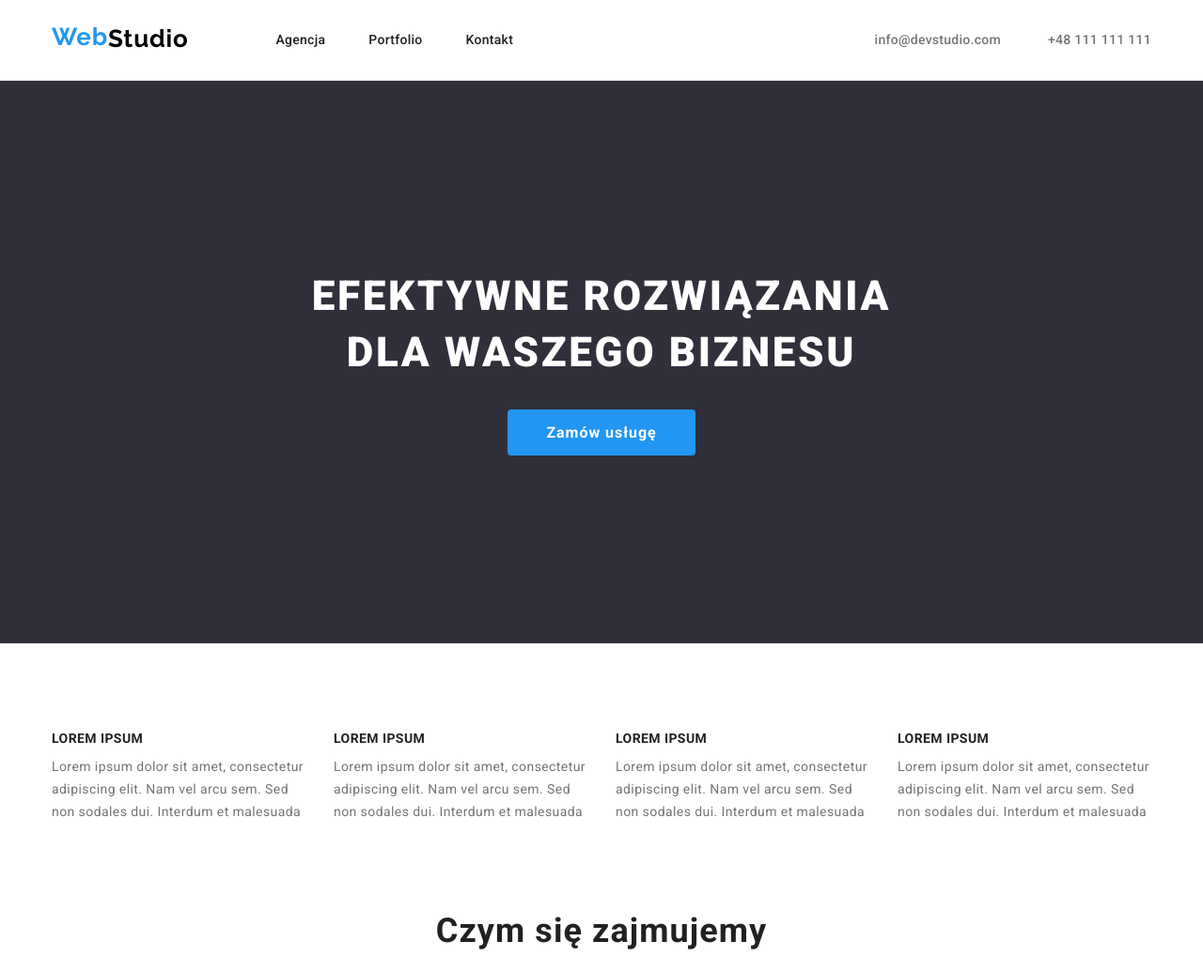
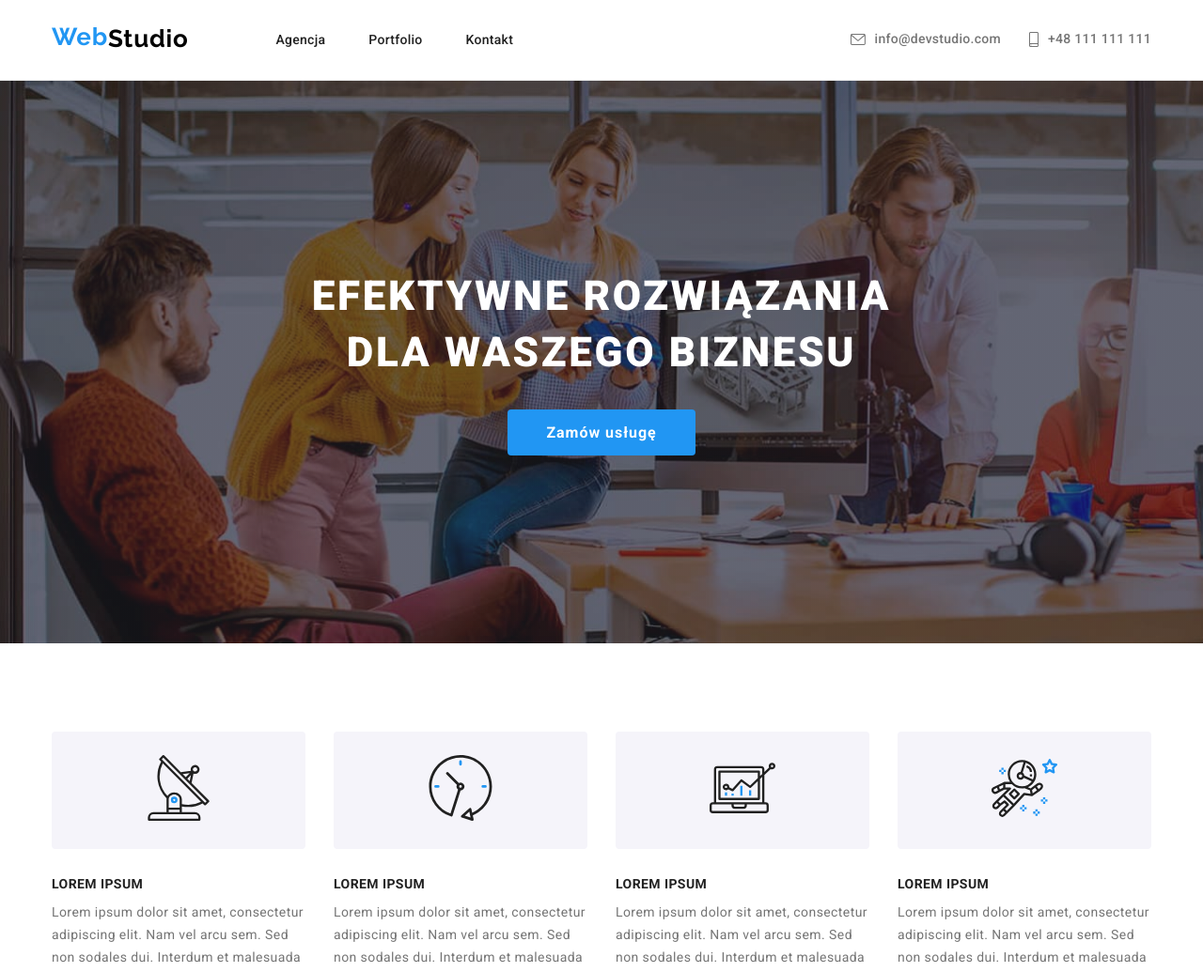
Before and after one commit to WaldemarKubiak/goit-markup-hw-04, a plain HTML site: page index.html in a window 1280 px wide. Shown: the top 1035 px of the page at 94% size. Drawn offline with nearby package versions, Linux system fonts and the light colour scheme.

Commit message:
Puting icons in header and main

```diff
--- a/css/styles.css
+++ b/css/styles.css
@@ -123,11 +123,14 @@ p {
 .contact-links-wrapper {
   display: flex;
   align-items: center;
-  gap: 50px;
+  gap: 30px;
   padding: 32px 0 32px 0;
 }
 
 .contact {
+  display: flex;
+  align-items: center;
+  gap: 10px;
   font-weight: 500;
   font-size: 14px;
   line-height: 1.14;
@@ -138,6 +141,13 @@ p {
 .contact:hover,
 .contact:focus {
   color: var(--accent-primary-color);
+}
+
+.gray-mail-phone {
+  --color2: currentColor;
+  --color4: currentColor;
+  /* --color2: var(--text-secondary-color); */
+  /* margin-right: 10px; */
 }
 
 /* main container */
@@ -153,6 +163,14 @@ p {
 .main-header-bcg {
   background-color: var(--background-secondary-color);
   display: block;
+  background-image: linear-gradient(
+      rgba(47, 48, 58, 0.4),
+      rgba(47, 48, 58, 0.4)
+    ),
+    url(../images/mainheaderbcg.jpg);
+  background-size: cover;
+  max-width: 1600px;
+  margin: 0 auto;
 }
 
 .header-one {
@@ -247,6 +265,13 @@ p {
 
 .strenght {
   flex-basis: calc((100% - 60px) / 3);
+}
+
+.strenght-icon-container {
+  padding: 25px 100px;
+  margin-bottom: 30px;
+  background-color: var(--background-tertiary-color);
+  border-radius: 4px;
 }
 
 .header-three {
--- a/index.html
+++ b/index.html
@@ -42,15 +42,19 @@
           </nav>
           <div class="contact-wrapper">
             <ul class="li-no-dots contact-links-wrapper">
-              <li class="contact-list">
+              <li>
                 <a
                   href="mailto:info@devstudio.com"
                   class="contact link-no-underline"
+                  ><svg class="gray-mail-phone" width="16" height="12">
+                    <use href="./images/icons.svg#icon-envelope"></use></svg
                   >info@devstudio.com</a
                 >
               </li>
-              <li class="contact-list">
+              <li>
                 <a href="tel:+48111111111" class="contact link-no-underline"
+                  ><svg class="gray-mail-phone" width="10" height="16">
+                    <use href="./images/icons.svg#icon-smartphone"></use></svg
                   >+48 111 111 111</a
                 >
               </li>
@@ -73,6 +77,11 @@
       <div class="container">
         <ul class="main-strenghts li-no-dots">
           <li class="strenght">
+            <div class="strenght-icon-container">
+              <svg class="strenght-icon" width="70" height="70">
+                <use href="./images/icons.svg#icon-antenna-1"></use>
+              </svg>
+            </div>
             <h3 class="header-three">Lorem ipsum</h3>
             <p>
               Lorem ipsum dolor sit amet, consectetur adipiscing elit. Nam vel
@@ -80,6 +89,11 @@
             </p>
           </li>
           <li class="strenght">
+            <div class="strenght-icon-container">
+              <svg class="strenght-icon" width="70" height="70">
+                <use href="./images/icons.svg#icon-clock-1"></use>
+              </svg>
+            </div>
             <h3 class="header-three">Lorem ipsum</h3>
             <p>
               Lorem ipsum dolor sit amet, consectetur adipiscing elit. Nam vel
@@ -87,6 +101,11 @@
             </p>
           </li>
           <li class="strenght">
+            <div class="strenght-icon-container">
+              <svg class="strenght-icon" width="70" height="70">
+                <use href="./images/icons.svg#icon-diagram-1"></use>
+              </svg>
+            </div>
             <h3 class="header-three">Lorem ipsum</h3>
             <p>
               Lorem ipsum dolor sit amet, consectetur adipiscing elit. Nam vel
@@ -94,6 +113,11 @@
             </p>
           </li>
           <li class="strenght">
+            <div class="strenght-icon-container">
+              <svg class="strenght-icon" width="70" height="70">
+                <use href="./images/icons.svg#icon-astronaut-1"></use>
+              </svg>
+            </div>
             <h3 class="header-three">Lorem ipsum</h3>
             <p>
               Lorem ipsum dolor sit amet, consectetur adipiscing elit. Nam vel
```
Also changed, not shown: portfolio.html (+6 -2 lines).
